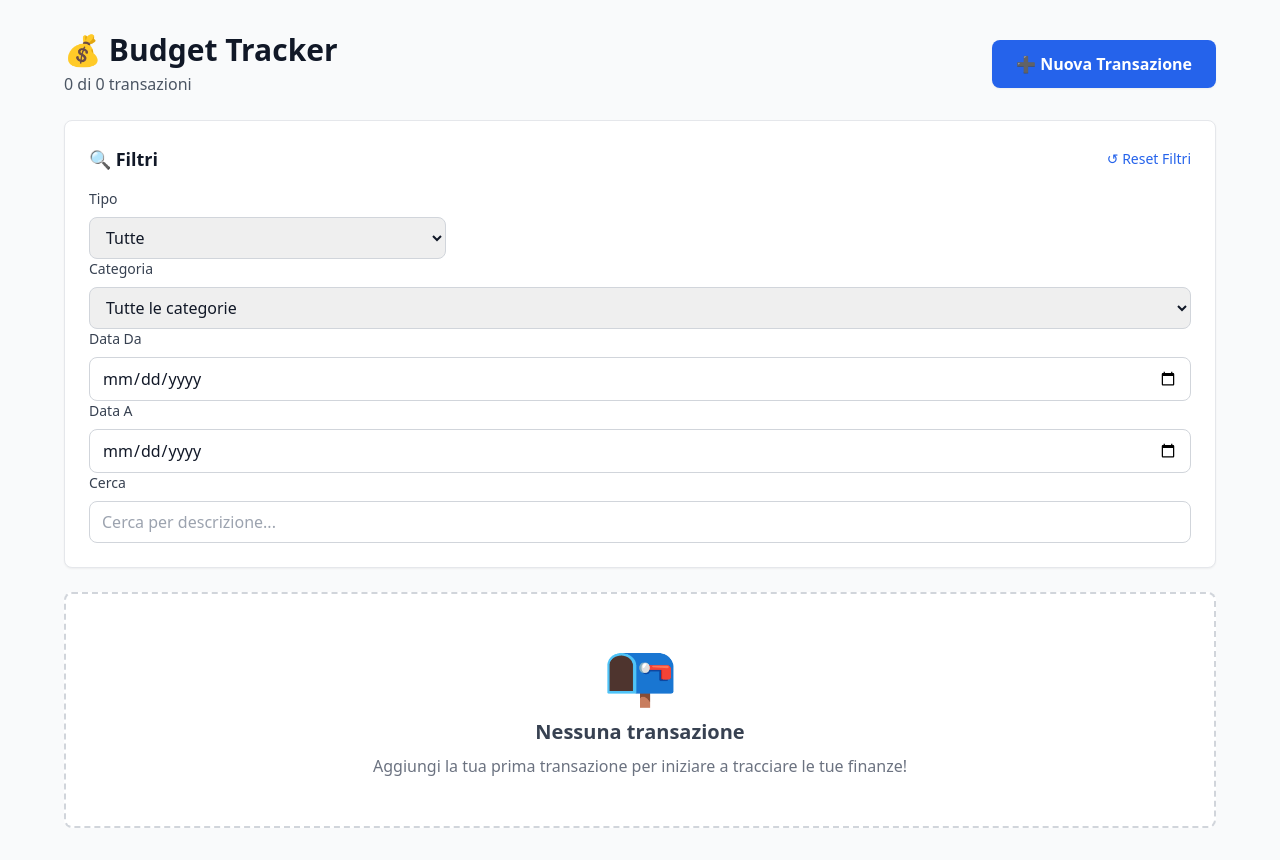
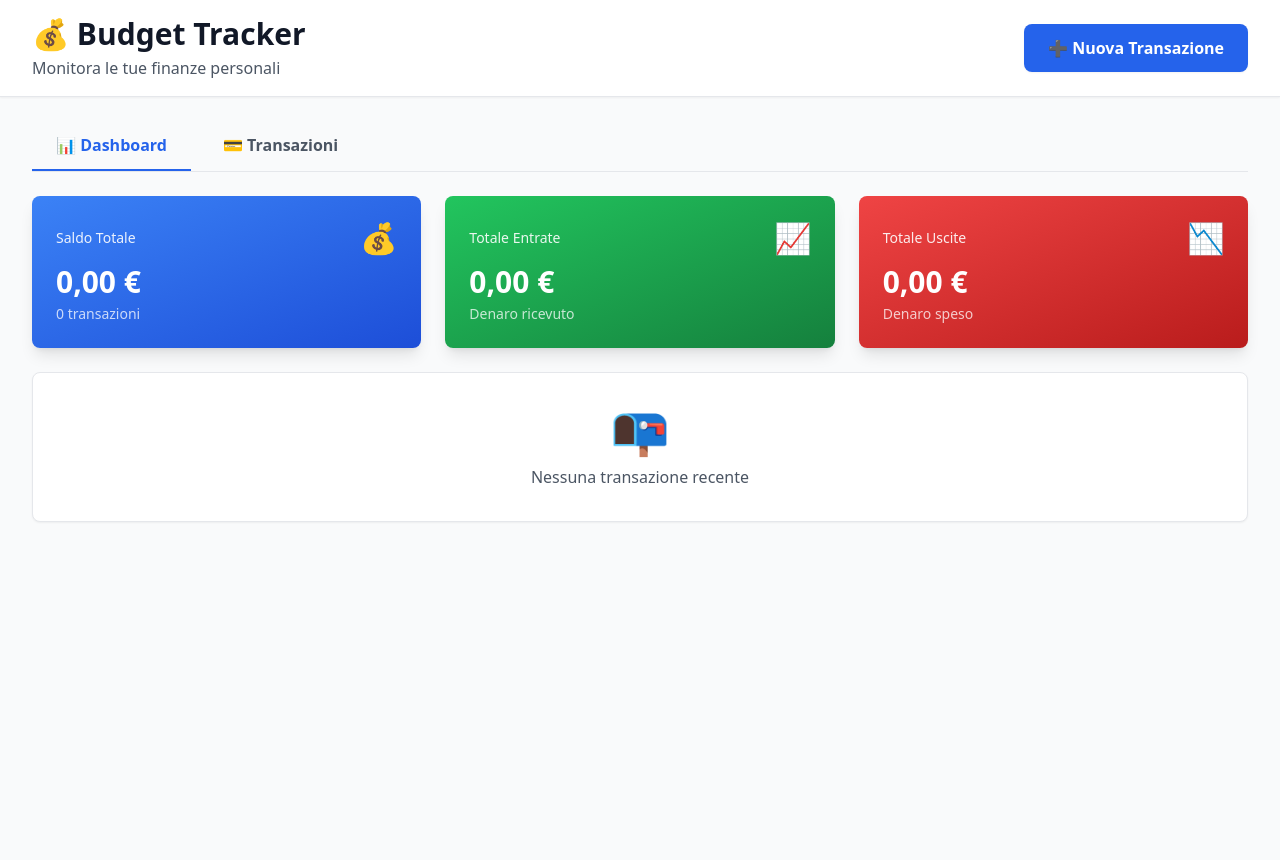
Before and after one commit to ffpalu/expense-tracker, a React (Vite) app: page / in a window 1280 px wide. After the commit the page ends 800 px from the top, so only its background shows below. Built offline with nearby package versions, Linux system fonts and the light colour scheme.

Commit message:
Adding dashboard element and testing it on app.tsx

```diff
--- a/src/App.tsx
+++ b/src/App.tsx
@@ -4,11 +4,14 @@ import TransactionList from "./components/transactions/TransactionList";
 import { useState } from "react";
 import { useFilters } from "./hooks/useFilters";
 import TransactionFilters from "./components/transactions/TransactionFilters";
+import Summary from "./components/dashboard/Summary";
+import RecentTransactions from "./components/dashboard/RecentTransactions";
 
 function App() {
 
 	const { transactions, addTransaction, deleteTransaction } = useTransaction();
 	const [showForm, setShowForm] = useState(false);
+	const [activeTab, setActiveTab] = useState<'dashboard' | 'transactions'>('dashboard');
 
 	const {
 		typeFilter,
@@ -26,27 +29,57 @@ function App() {
 	} = useFilters(transactions);
 
   return (
-    <div className="min-h-screen bg-gray-50 p-8">
-       <div className="max-w-6xl mx-auto">
-        <div className="mb-6 flex flex-col md:flex-row justify-between items-start md:items-center gap-4">
+    <div className="min-h-screen bg-gray-50">
+
+			<header className="bg-white shadow-sm border-b border-gray-200 mb-6">
+				<div className="max-w-7xl mx-auto px-4 sm:px-6 lg:px-8 py-4">
+					<div className="flex flex-col md:flex-row justify-between items-start md:items-center gap-4">
 						<div>
 							<h1 className="text-3xl font-bold text-gray-900">💰 Budget Tracker</h1>
-            <p className="text-gray-600 mt-1">
-              {filteredTransactions.length} di {transactions.length} transazioni
-            </p>
+							<p className=" text-gray-600 mt-1"> Monitora le tue finanze personali</p>
 						</div>
 						<button
 							onClick={() => setShowForm(!showForm)}
 							className="bg-blue-600 text-white px-6 py-3 rounded-lg hover:bg-blue-700 font-semibold transition-colors shadow-sm"
 						>
-            {showForm ? '❌ Chiudi Form' : '➕ Nuova Transazione'}
+							{showForm ? '❌ Chiudi' : '➕ Nuova Transazione'}
 						</button>
 					</div>
+				</div>
+			</header>
 
-        {showForm && (
+
+			<div className="max-w-7xl mx-auto px-4 sm:px-6 lg:px-8 mb-6">
+				<div className="flex gap-2 border-b border-gray-200">
+					<button
+						onClick={() => setActiveTab('dashboard')}
+						className={`px-6 py-3 font-semibold transition-colors border-b-2 ${
+							activeTab ==='dashboard'
+								? 'border-blue-600 text-blue-600'
+								: 'border-transparent text-gray-600 hover:text-gray-900'
+
+						}`}
+					>
+						📊 Dashboard
+					</button>
+					<button
+					onClick={() => setActiveTab('transactions')}
+					className={`px-6 py-3 font-semibold transition-colors border-b-2 ${
+							activeTab === 'transactions'
+								? 'border-blue-600 text-blue-600'
+								: 'border-transparent text-gray-600 hover:text-gray-900'
+						}`}
+					>
+						💳 Transazioni
+					</button>
+				</div>
+			</div>
+
+			<div className="max-w-7xl mx-auto px-4 sm:px-6 lg:px-8 pb-8">
+				{showForm &&(
 					<div className="mb-6">
 						<TransactionForm
-              onSubmit={(data) => {
+							onSubmit={(data) =>{
 								addTransaction(data);
 								setShowForm(false);
 							}}
@@ -55,6 +88,14 @@ function App() {
 					</div>
 				)}
 
+
+				{activeTab === 'dashboard' ? (
+					<>
+						<Summary />
+						<RecentTransactions limit={10} />
+					</>
+				) : (
+					<>
 						<TransactionFilters
 							typeFilter={typeFilter}
 							categoryFilter={categoryFilter}
@@ -70,14 +111,23 @@ function App() {
 						/>
 
 						<TransactionList
-          transactions={transactions}
+							transactions={filteredTransactions}
 							onEdit={(transaction) => {
 								console.log('Modifica:', transaction);
 								// TODO: Futura implementazione...
 							}}
 							onDelete={deleteTransaction}
 						/>
+					</>
+				)}
+
+
+
 			</div>
+
+
+
+
 		</div>
   );
 
--- /dev/null
+++ b/src/components/dashboard/RecentTransactions.tsx
@@ -0,0 +1,86 @@
+import { useTransaction } from "../../context/TransactionContext";
+import { sortByDate } from "../../utils/calculations";
+import { CATEGORY_MAP } from "../../utils/constants";
+import { formatCurrency, formatDate } from "../../utils/formatters";
+
+
+
+interface RecentTransactionsProps  {
+	limit?:number;
+}
+
+function RecentTransactions ( { limit = 5 }: RecentTransactionsProps) {
+	const { transactions } = useTransaction();
+
+	const recentTransactions = sortByDate(transactions).slice(0,limit);
+
+
+	if(transactions.length === 0) {
+		return (
+			<div className="bg-white rounded-lg shadow-sm border border-gray-200 p-8 text-center">
+				<div className="text-5xl mb-3">📭</div>
+				<p className="text-gray-600">Nessuna transazione recente</p>
+			</div>
+		);
+	}
+
+
+	return (
+		<div className="bg-white rounded-lg shadow-sm border border-gray-200">
+			<div className="p-6 border-b border-gray-200">
+				<h2 className="text-xs font-bold text-gray-900">
+					📋 Ultime Transazioni
+				</h2>
+			</div>
+
+			<div className="divide-y divide-gray-200">
+				{recentTransactions.map((transaction) => {
+					const category = CATEGORY_MAP[transaction.category];
+					const isIncome = transaction.type === 'income';
+
+
+					return (
+						<div
+							key={transaction.id}
+							className="p-4 hover:bg-gray-50 transition-colors"
+						>
+							<div className="flex items-center justify-between">
+								<div className="flex items-center gap-3">
+									<div
+										className="w-10 h-10 rounded-lg flex items-center justify-center text-xl"
+										style={{backgroundColor: `${category.color}20`}}
+									>
+										{category?.icon || '📦'}
+									</div>
+
+
+									<div>
+										<p className="font-semibold text-gray-900">
+											{transaction.description}
+										</p>
+										<p className="text-sm text-gray-500">
+											{category?.name} • {formatDate(transaction.date)}
+										</p>
+									</div>
+								</div>
+
+
+								<div
+									className={`text-lg font-bold ${
+											isIncome? 'text-green-600' : 'text-red-600'
+										}`}
+								>
+									{isIncome ? '+' : '-'} {formatCurrency(transaction.amount)}
+								</div>
+
+
+							</div>
+						</div>
+					);
+				})}
+			</div>
+		</div>
+	)
+}
+
+export default RecentTransactions;
--- /dev/null
+++ b/src/components/dashboard/Summary.tsx
@@ -0,0 +1,55 @@
+import { useTransaction } from "../../context/TransactionContext";
+import { calculateSummary } from "../../utils/calculations";
+import { formatCurrency } from "../../utils/formatters";
+
+
+function Summary() {
+	const { transactions } = useTransaction();
+
+	const summary = calculateSummary(transactions);
+
+	return (
+		<div className="grid grid-cols-1 md:grid-cols-3 gap-6 mb-6">
+			<div className="bg-gradient-to-br from-blue-500 to-blue-700 rounded-lg shadow-lg p-6 text-white">
+				<div className="flex items-center justify-between mb-2">
+					<h3 className="text-sm font-medium opacity-90">Saldo Totale</h3>
+					<div className="text-3xl">💰</div>
+				</div>
+				<p className="text-3xl font-bold mb-1">
+					{formatCurrency(summary.balance)}
+				</p>
+				<p className="text-sm opacity-75">
+					{transactions.length} transazioni
+				</p>
+			</div>
+
+			<div className="bg-gradient-to-br from-green-500 to-green-700 rounded-lg shadow-lg p-6 text-white">
+				<div className="flex items-center justify-between mb-2">
+					<h3 className="text-sm font-medium opacity-90">Totale Entrate</h3>
+					<div className="text-3xl">📈</div>
+				</div>
+				<p className="text-3xl font-bold mb-1">
+					{formatCurrency(summary.totalIncome)}
+				</p>
+				<p className="text-sm opacity-75">
+					Denaro ricevuto
+				</p>
+			</div>
+
+			<div className="bg-gradient-to-br from-red-500 to-red-700 rounded-lg shadow-lg p-6 text-white">
+				<div className="flex items-center justify-between mb-2">
+					<h3 className="text-sm font-medium opacity-90">Totale Uscite</h3>
+					<div className="text-3xl">📉</div>
+				</div>
+				<p className="text-3xl font-bold mb-1">
+					{formatCurrency(summary.totalExpense)}
+				</p>
+				<p className="text-sm opacity-75">
+					Denaro speso
+				</p>
+			</div>
+		</div>
+	);
+}
+
+export default Summary;
```
Lines whose indentation alone changed are shown as unchanged.
